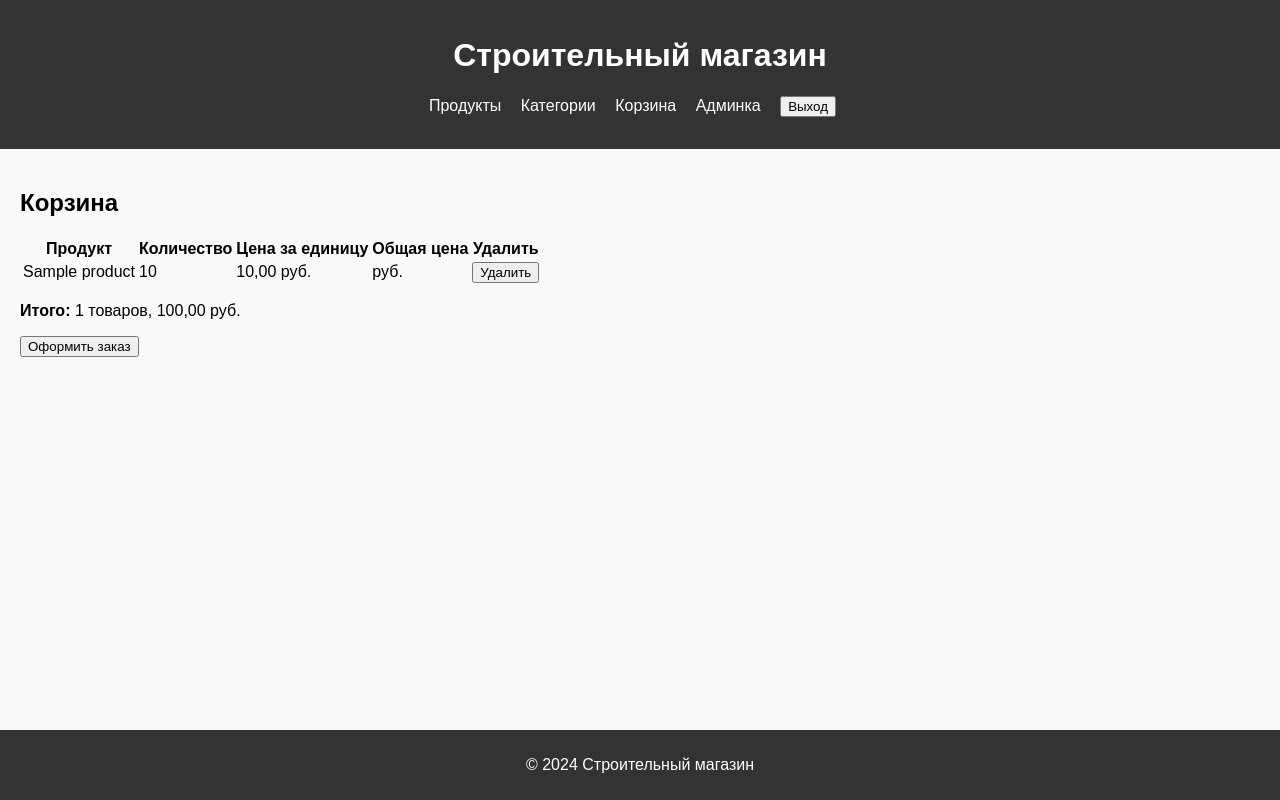
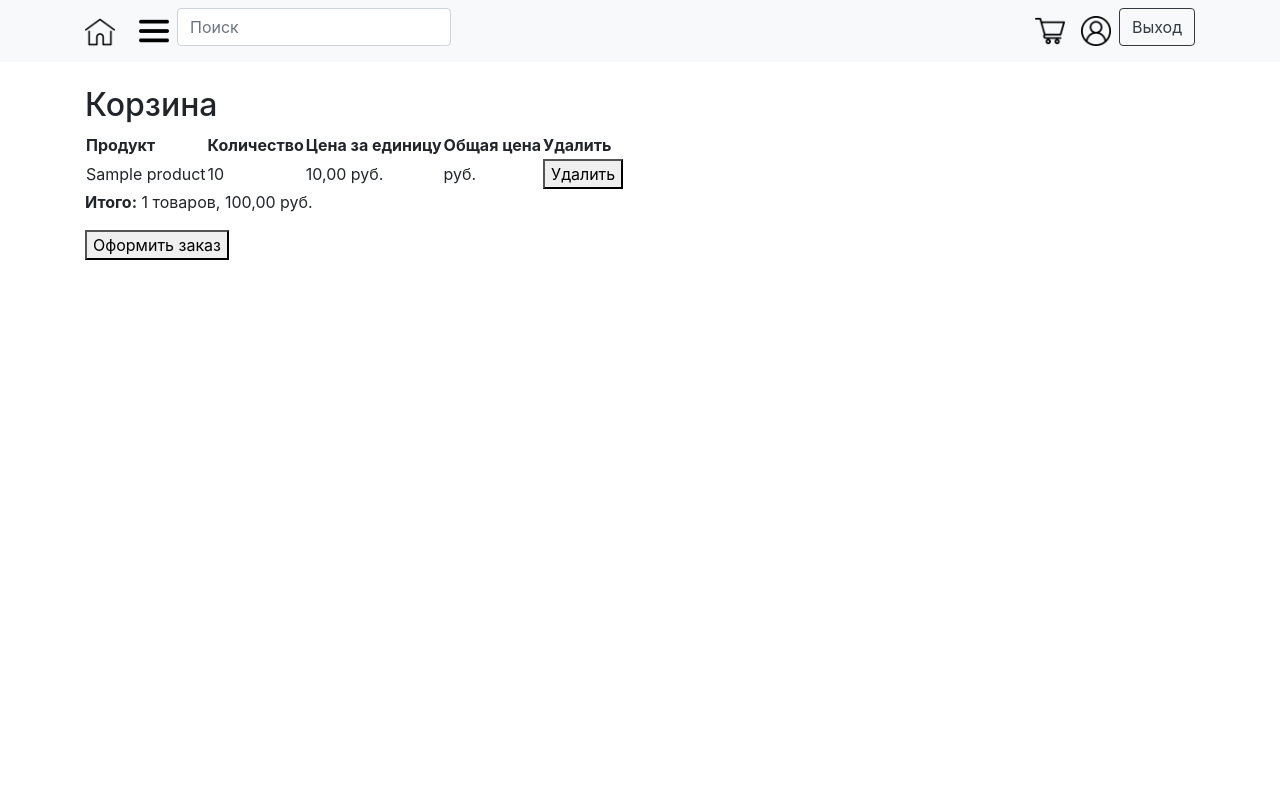
Before and after one commit to a-melchikov/payment_service, a Django app: page /carts/ in a window 1280 px wide. Run offline with Django 5.2, Linux system fonts and the light colour scheme; a user stored in the database is signed in; tables that the repository leaves empty hold one stand-in row (values such as "Sample post"); some libraries are stand-ins or nearby versions.

Commit message:
update base.html, style.css

```diff
--- a/site_prototype/static/css/style.css
+++ b/site_prototype/static/css/style.css
@@ -1,42 +1,8 @@
-body {
-  font-family: Arial, sans-serif;
-  margin: 0;
-  padding: 0;
-  background-color: #f9f9f9;
+.search-input {
+  width: 400px;
 }
 
-header {
-  background-color: #333;
-  color: white;
-  padding: 1em 0;
-  text-align: center;
+.scrollable-menu {
+  max-height: 200px;
+  overflow-y: auto;
 }
-
-nav ul {
-  list-style-type: none;
-  padding: 0;
-}
-
-nav ul li {
-  display: inline;
-  margin-right: 15px;
-}
-
-nav ul li a {
-  color: white;
-  text-decoration: none;
-}
-
-main {
-  padding: 20px;
-}
-
-footer {
-  background-color: #333;
-  color: white;
-  text-align: center;
-  padding: 10px 0;
-  position: fixed;
-  bottom: 0;
-  width: 100%;
-}
--- a/site_prototype/templates/base.html
+++ b/site_prototype/templates/base.html
@@ -5,42 +5,111 @@
     <meta charset="UTF-8" />
     <meta name="viewport" content="width=device-width, initial-scale=1.0" />
     <title>{% block title %}Строительный магазин{% endblock %}</title>
+    <!-- Bootstrap CSS -->
+    <link
+      rel="stylesheet"
+      href="https://maxcdn.bootstrapcdn.com/bootstrap/4.5.2/css/bootstrap.min.css"
+    />
     <link rel="stylesheet" href="{% static 'css/style.css' %}" />
   </head>
   <body>
     <header>
-      <h1>Строительный магазин</h1>
-      <nav>
-        <ul>
-          <li><a href="{% url 'product-list' %}">Продукты</a></li>
-          <li><a href="{% url 'category-list' %}">Категории</a></li>
+      <nav class="navbar navbar-expand-lg navbar-light bg-light">
+        <div class="container">
+          <!-- Домашняя страница (главная) -->
+          <a class="navbar-brand" href="{% url 'product-list' %}">
+            <img src="{% static 'img/home-icon.png' %}" alt="Главная" width="30" height="30" />
+          </a>
+
+          <button
+            class="navbar-toggler"
+            type="button"
+            data-toggle="collapse"
+            data-target="#navbarNav"
+            aria-controls="navbarNav"
+            aria-expanded="false"
+            aria-label="Toggle navigation"
+          >
+            <span class="navbar-toggler-icon"></span>
+          </button>
+
+          <div class="collapse navbar-collapse" id="navbarNav">
+            <ul class="navbar-nav mr-auto">
+              <!-- Меню категорий с иконкой гамбургера -->
+              <li class="nav-item dropdown">
+                <a
+                  class="nav-link"
+                  href="#"
+                  id="menuDropdown"
+                  role="button"
+                  data-toggle="dropdown"
+                  aria-haspopup="true"
+                  aria-expanded="false"
+                >
+                  <img src="{% static 'img/menu-icon.png' %}" alt="Меню" width="30" height="30" />
+                </a>
+                <div class="dropdown-menu scrollable-menu" aria-labelledby="menuDropdown">
+                  {% for category in categories %}
+                  <a class="dropdown-item" href="{% url 'category-detail' category.slug %}">
+                    {{ category.name }}
+                  </a>
+                  {% endfor %}
+                </div>
+              </li>
+
+              <!-- Форма поиска -->
+              <li class="nav-item">
+                <form class="form-inline">
+                  <input
+                    class="form-control search-input mr-sm-2"
+                    type="search"
+                    placeholder="Поиск"
+                    aria-label="Поиск"
+                  />
+                </form>
+              </li>
+            </ul>
+
+            <!-- Профиль и корзина -->
+            <ul class="navbar-nav">
               {% if user.is_authenticated %}
-          <li><a href="{% url 'cart-list' %}">Корзина</a></li>
-          {% endif %}
-          <li><a href="/admin/">Админка</a></li>
-          {% if user.is_authenticated %}
-          <li>
-            <form
-              method="post"
-              action="{% url 'logout' %}"
-              style="display: inline"
-            >
+              <li class="nav-item">
+                <a class="nav-link" href="{% url 'cart-list' %}">
+                  <img src="{% static 'img/cart-icon.png' %}" alt="Корзина" width="30" height="30" />
+                </a>
+              </li>
+              <li class="nav-item">
+                <a class="nav-link" href="{% url 'profile' %}">
+                  <img src="{% static 'img/user-icon.png' %}" alt="Профиль" width="30" height="30" />
+                </a>
+              </li>
+              <li class="nav-item">
+                <form method="post" action="{% url 'logout' %}" style="display: inline">
                   {% csrf_token %}
-              <button type="submit">Выход</button>
+                  <button class="btn btn-outline-dark" type="submit">Выход</button>
                 </form>
               </li>
               {% else %}
-          <li><a href="{% url 'login' %}">Вход</a></li>
-          <li><a href="{% url 'register' %}">Регистрация</a></li>
+              <li class="nav-item">
+                <a class="btn btn-outline-dark" href="{% url 'login' %}">Вход</a>
+              </li>
+              <li class="nav-item">
+                <a class="btn btn-outline-dark" href="{% url 'register' %}">Регистрация</a>
+              </li>
               {% endif %}
             </ul>
+          </div>
+        </div>
       </nav>
     </header>
 
-    <main>{% block content %}{% endblock %}</main>
+    <main class="container mt-4">
+      {% block content %}{% endblock %}
+    </main>
 
-    <footer>
-      <p>&copy; {% now "Y" %} Строительный магазин</p>
-    </footer>
+    <!-- Bootstrap JS and dependencies -->
+    <script src="https://code.jquery.com/jquery-3.5.1.slim.min.js"></script>
+    <script src="https://cdn.jsdelivr.net/npm/@popperjs/core@2.5.2/dist/umd/popper.min.js"></script>
+    <script src="https://maxcdn.bootstrapcdn.com/bootstrap/4.5.2/js/bootstrap.min.js"></script>
   </body>
 </html>
--- a/site_prototype/users/urls.py
+++ b/site_prototype/users/urls.py
@@ -7,4 +7,5 @@
     path("register/", UserRegisterView.as_view(), name="register"),
     path("login/", UserLoginView.as_view(), name="login"),
     path("logout/", LogoutView.as_view(), name="logout"),
+    path("profile/", LogoutView.as_view(), name="profile"),
 ]
```
Also changed, not shown: site_prototype/static/img/cart-icon.png (added), site_prototype/static/img/home-icon.png (added), site_prototype/static/img/menu-icon.png (added), site_prototype/static/img/user-icon.png (added). Lines whose indentation alone changed are shown as unchanged.
